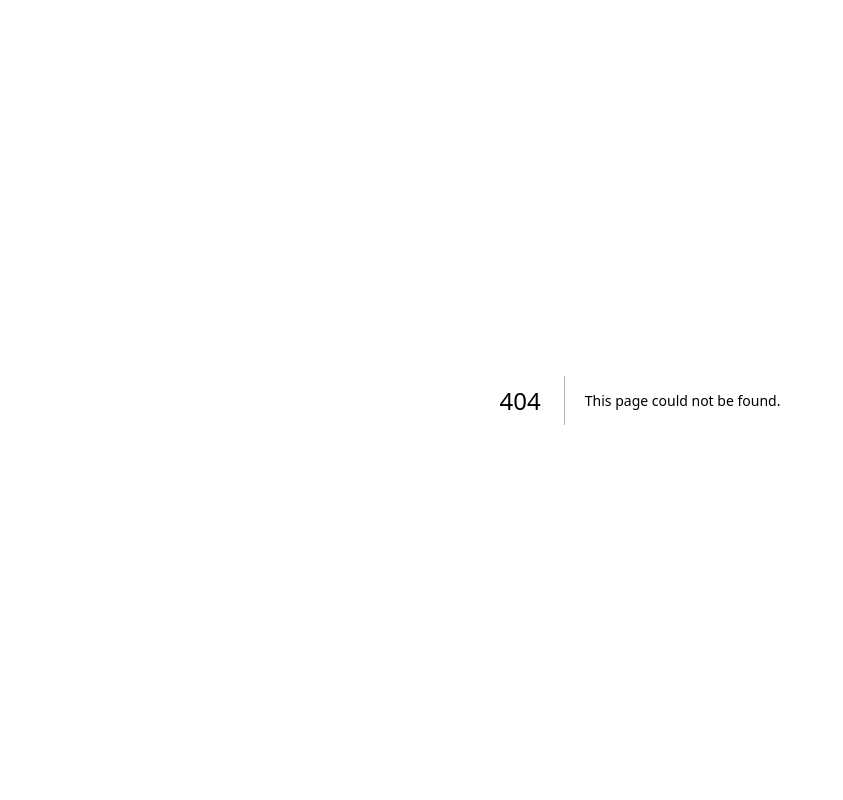
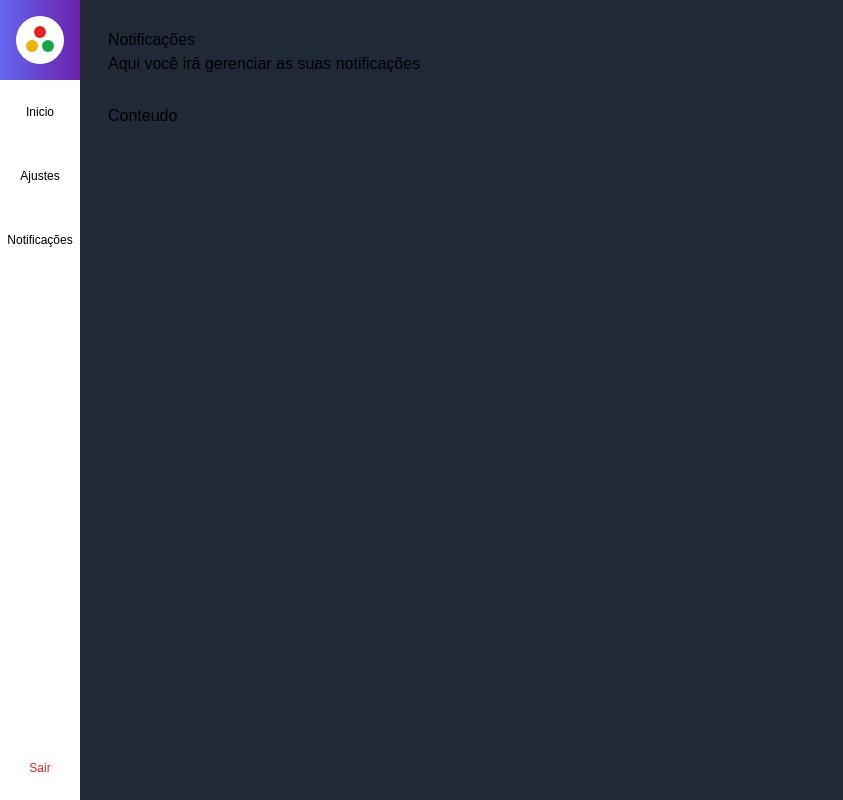
Before and after one commit to MessiasDevs/admin-template, a Next.js app: page /notificacoes in a window 1280 px wide. Before the commit this address had no page. Shown: the whole page, without its empty margins (0-843 px from the left). Built offline with nearby package versions, Linux system fonts and the light colour scheme.

Commit message:
feat: Criando componente do menu lateral

```diff
--- /dev/null
+++ b/src/pages/notificacoes.tsx
@@ -0,0 +1,11 @@
+import Layout from "../components/template/Layout";
+export default function Notificacoes() {
+  return (
+    <Layout
+      titulo="Notificações"
+      subtitulo="Aqui você irá gerenciar as suas notificações"
+    >
+      <h3>Conteudo</h3>
+    </Layout>
+  );
+}
```
